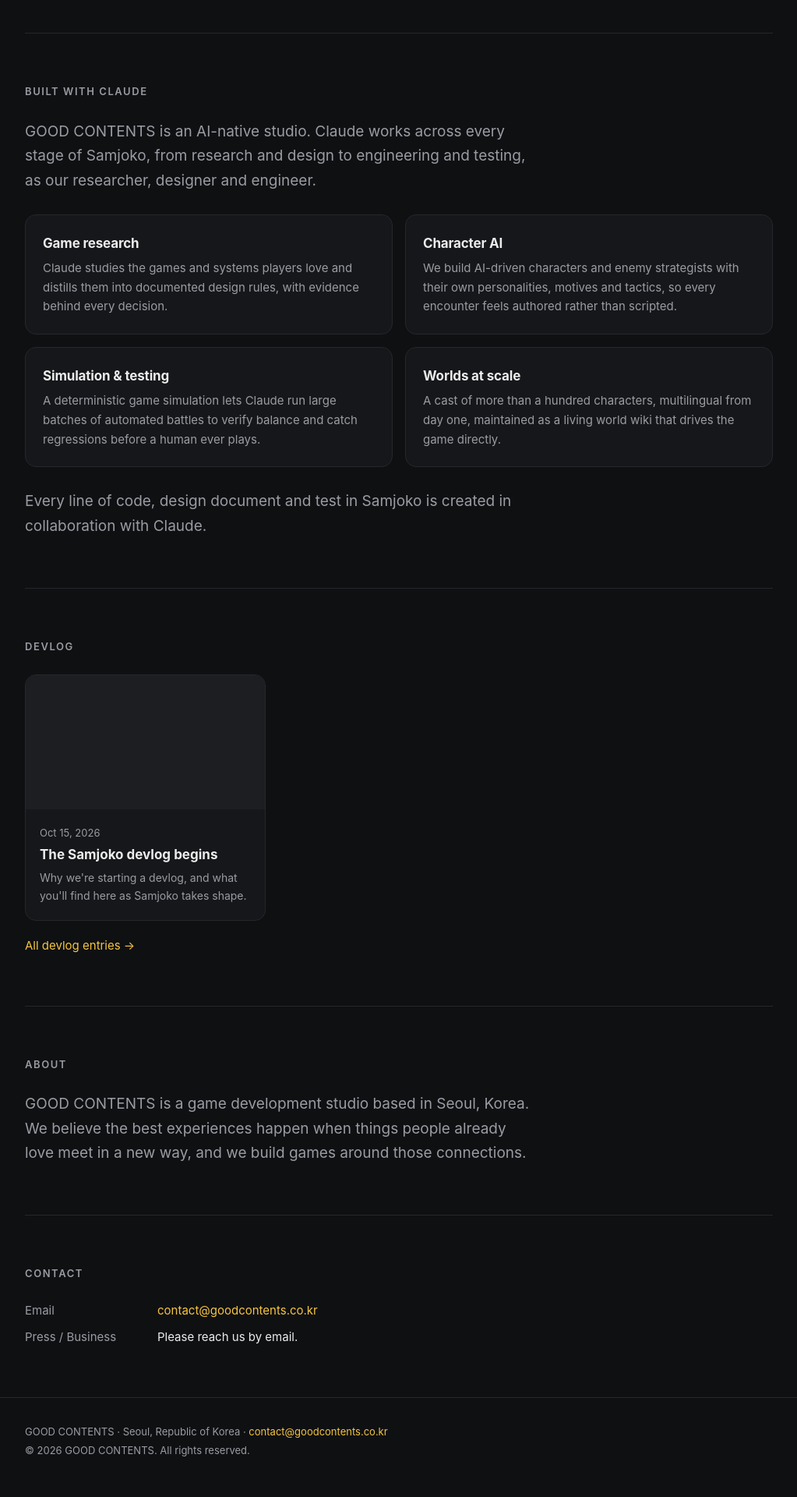
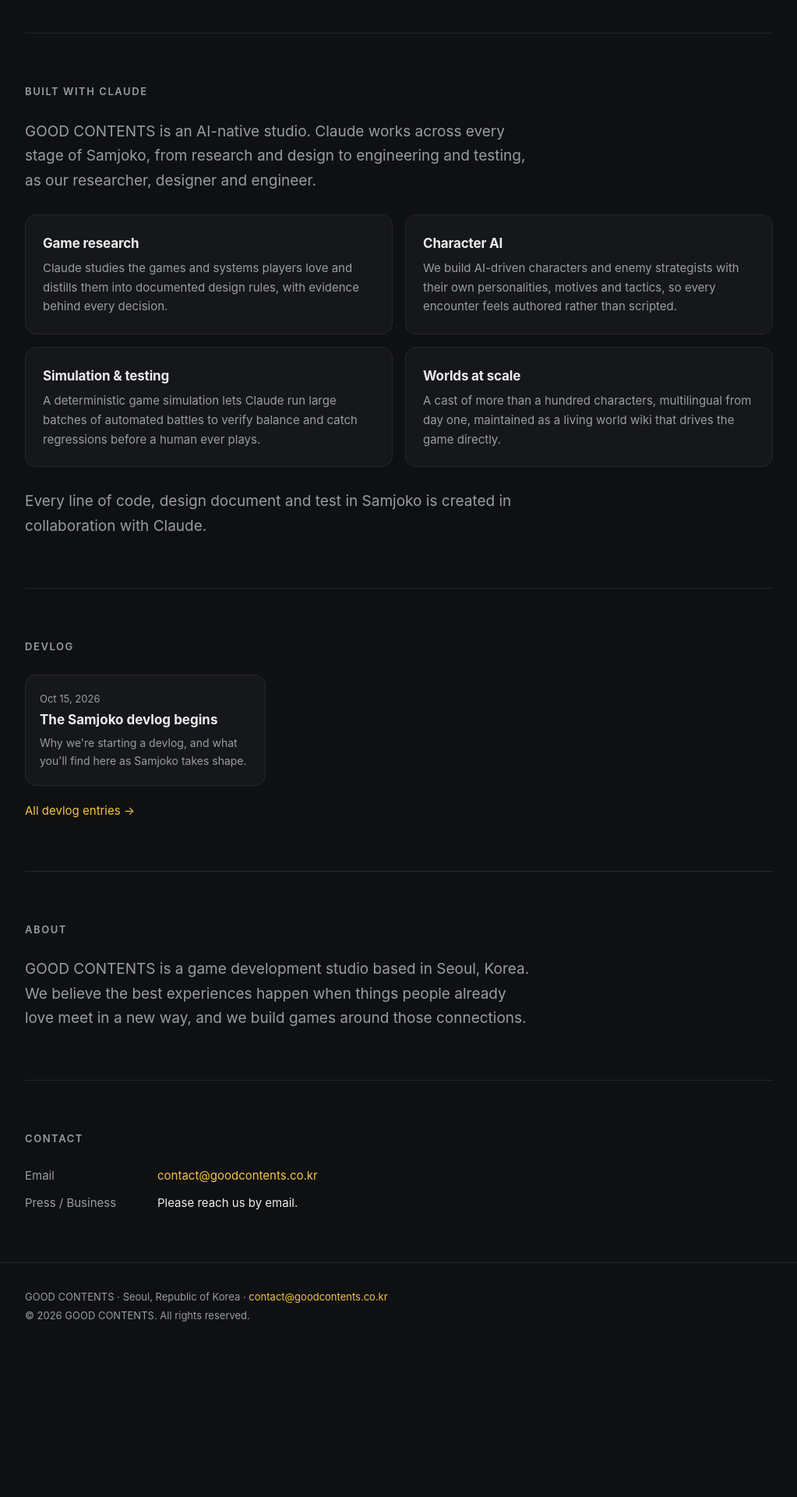
Before and after one commit to jun-hyung-joon/goodcontents-site, a Jekyll site: the page built from index.html, in a window 1280 px wide. Shown: the part 839-2759 px from the top of the page at 78% size, without its empty margins (128-1151 px from the left). Built offline with Jekyll 4.4.1, drawn with Linux system fonts in a browser that asks for light colours; after the commit the page ends 2586 px from its top, so only the background shows below that.

Commit message:
Add files via upload

```diff
--- a/_layouts/default.html
+++ b/_layouts/default.html
@@ -43,6 +43,7 @@
   .post-card{background:var(--card);border:1px solid var(--line);border-radius:14px;overflow:hidden;color:var(--fg);display:flex;flex-direction:column}
   .post-card:hover{text-decoration:none;border-color:#3a3c42}
   .post-card .thumb{aspect-ratio:16/9;background:#1d1e22 center/cover no-repeat}
+  .post-card .thumb:not([style]){display:none}
   .post-card .body{padding:16px 18px 20px}
   .post-card time,.post time{font-size:13px;color:var(--mute)}
   .post-card h3{font-size:17px;line-height:1.35;margin:4px 0 6px}
```
